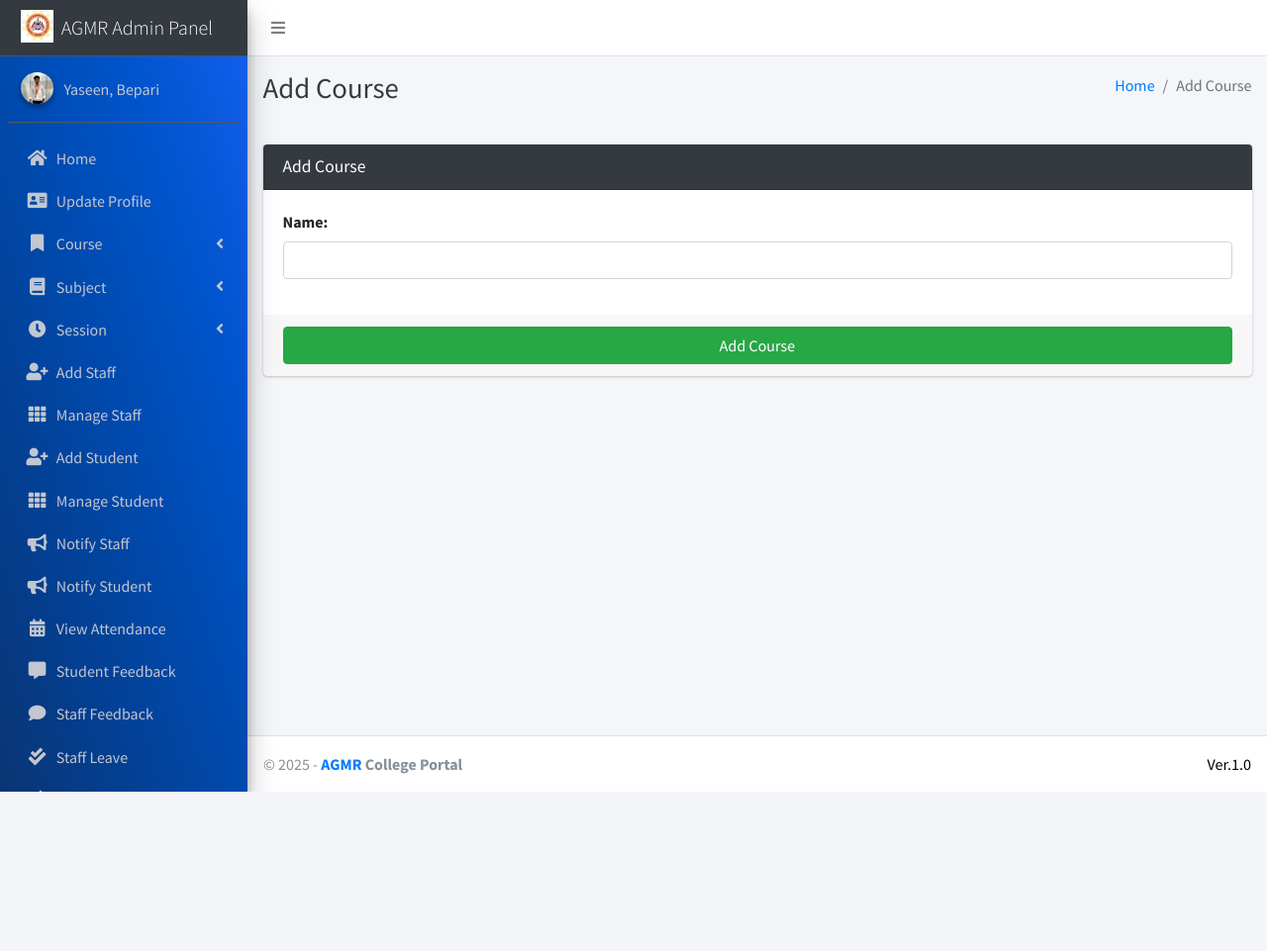
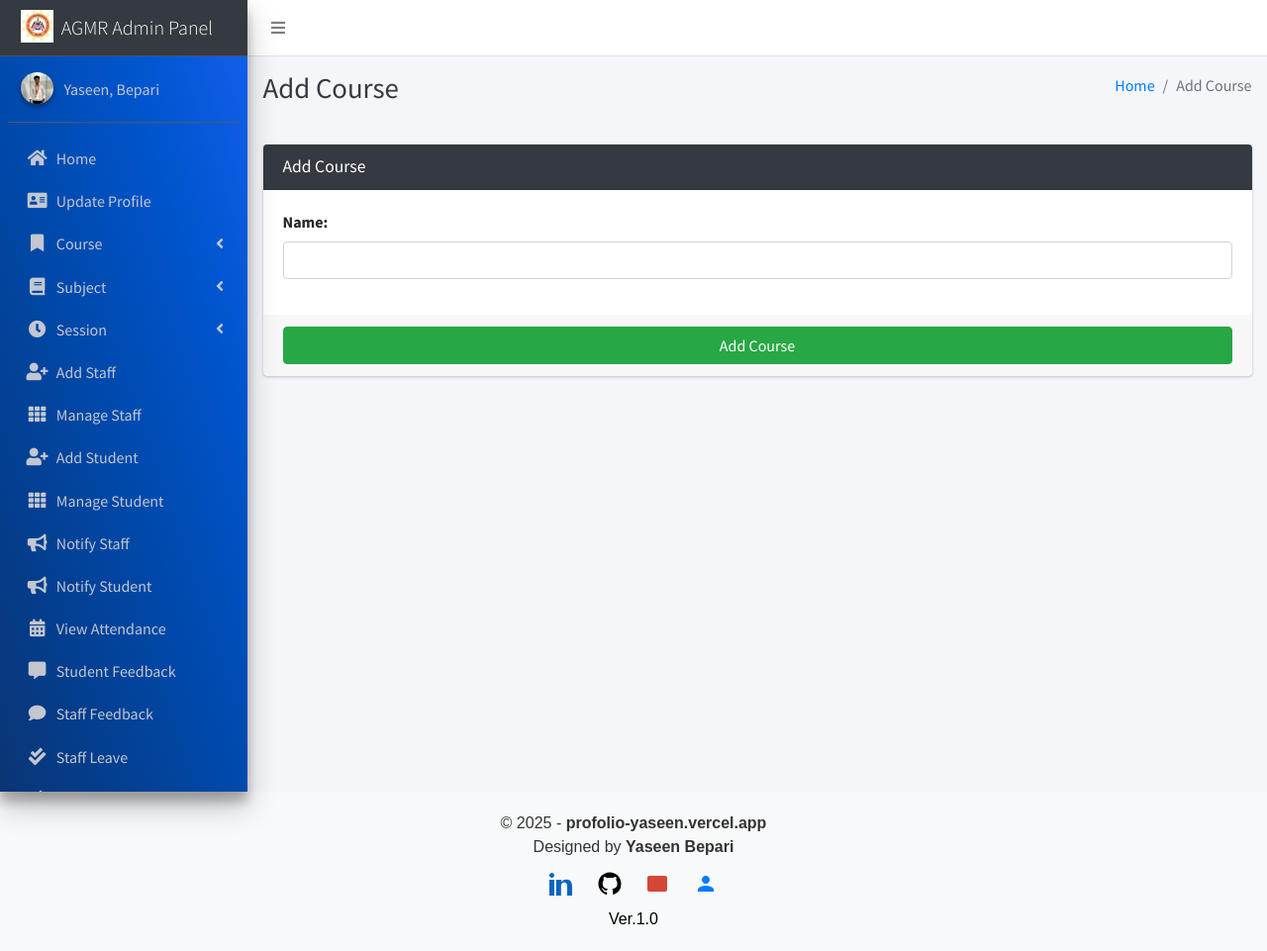
Before and after one commit to YaseenBepari/CollegeERP-System, a Django app: page /course/add in a window 1280 px wide. Shown: the whole page at 99% size. Before the commit the page ends 800 px from the top, so only its background shows below. Run offline with Django 3.2, Linux system fonts and the light colour scheme; a user stored in the database is signed in; some libraries are stand-ins or nearby versions.

Commit message:
Describe your changes here

```diff
--- a/main_app/templates/main_app/footer.html
+++ b/main_app/templates/main_app/footer.html
@@ -1,14 +1,43 @@
-{% comment %} <footer class="main-footer">
-    &copy; {% now "Y" %} - <strong>AGMR College Management System</strong>
+<footer style="text-align: center; padding: 20px; background: #f8f9fa; font-family: Arial, sans-serif; color: #333;">
+  &copy; 2025 -
+  <strong>
+    <a href="https://profolio-yaseen.vercel.app/index.html" target="_blank" style="color: #333; text-decoration: none;">
+      profolio-yaseen.vercel.app
+    </a>
+  </strong>
+  <br>
+  Designed by <strong>Yaseen Bepari</strong>
+  <div style="margin-top: 12px;">
+    <!-- LinkedIn -->
+    <a href="https://www.linkedin.com/in/yaseen-bepari-18a70725b/" target="_blank" style="margin: 0 10px; display: inline-block;" aria-label="LinkedIn">
+      <svg xmlns="http://www.w3.org/2000/svg" width="24" height="24" fill="#0A66C2" viewBox="0 0 24 24" role="img">
+        <path d="M4.98 3.5C4.98 4.88 3.88 6 2.5 6S0 4.88 0 3.5 1.12 1 2.5 1s2.48 1.12 2.48 2.5zM0 8h5v16H0V8zm7.5 0h4.75v2.33h.07c.66-1.25 2.28-2.56 4.7-2.56 5.03 0 6 3.31 6 7.61V24h-5V15.43c0-2.06-.04-4.7-2.87-4.7-2.87 0-3.31 2.25-3.31 4.57V24h-5V8z"/>
+      </svg>
+    </a>
 
-    <div class="float-right d-none d-sm-inline-block">
-       Ver.1.0
-    </div>
-</footer> {% endcomment %}
-<footer class="main-footer">
-    &copy; {% now "Y" %} - <strong><span><a href="https://www.agmrcet.ac.in/">AGMR</a></span> College Portal</strong>
+    <!-- GitHub -->
+    <a href="https://github.com/YaseenBepari" target="_blank" style="margin: 0 10px; display: inline-block;" aria-label="GitHub">
+      <svg xmlns="http://www.w3.org/2000/svg" width="24" height="24" fill="#000" viewBox="0 0 24 24" role="img">
+        <path d="M12 .5C5.65.5.5 5.65.5 12c0 5.1 3.3 9.44 7.9 10.98.58.1.8-.25.8-.57v-2c-3.2.7-3.87-1.54-3.87-1.54-.53-1.34-1.3-1.7-1.3-1.7-1.06-.72.08-.7.08-.7 1.17.08 1.78 1.2 1.78 1.2 1.04 1.78 2.73 1.26 3.4.97.1-.75.4-1.26.72-1.55-2.56-.3-5.26-1.28-5.26-5.7 0-1.26.45-2.3 1.2-3.1-.12-.3-.52-1.52.12-3.17 0 0 .98-.3 3.2 1.2a11.06 11.06 0 012.92-.4c.99 0 2 .13 2.92.4 2.2-1.5 3.2-1.2 3.2-1.2.64 1.65.24 2.87.12 3.17.75.8 1.2 1.84 1.2 3.1 0 4.43-2.7 5.4-5.27 5.7.4.35.75 1.05.75 2.12v3.15c0 .3.22.68.82.57A11.52 11.52 0 0023.5 12c0-6.35-5.15-11.5-11.5-11.5z"/>
+      </svg>
+    </a>
 
-    <div class="float-right d-none d-sm-inline-block" style="color: black;">
-       Ver.1.0
-    </div>
+    <!-- Email -->
+    <a href="mailto:yaseenbepari2002@gmail.com" target="_blank" style="margin: 0 10px; display: inline-block;" aria-label="Email">
+      <svg xmlns="http://www.w3.org/2000/svg" width="24" height="24" fill="#D44638" viewBox="0 0 24 24" role="img">
+        <path d="M20 4H4c-1.1 0-2 .9-2 2v12c0 1.1.9 2 2 2h16c1.1 0 2-.9 2-2V6c0-1.1-.9-2-2-2zM4 8.5l8 5 8-5V6l-8 5-8-5v2.5z"/>
+      </svg>
+    </a>
+
+    <!-- Portfolio (Profile Icon) -->
+    <a href="https://profolio-yaseen.vercel.app/index.html" target="_blank" style="margin: 0 10px; display: inline-block;" aria-label="Portfolio">
+      <svg xmlns="http://www.w3.org/2000/svg" height="24" width="24" fill="#007bff" viewBox="0 0 24 24" role="img">
+        <path d="M12 12c2.21 0 4-1.79 4-4s-1.79-4-4-4-4 1.79-4 4 1.79 4 4 4zm0 2c-2.67 0-8 1.34-8 4v2h16v-2c0-2.66-5.33-4-8-4z"/>
+      </svg>
+    </a>
+  </div>
+
+  <div style="margin-top: 12px; color: black;">
+    Ver.1.0
+  </div>
 </footer>
--- a/main_app/templates/main_app/index.html
+++ b/main_app/templates/main_app/index.html
@@ -27,6 +27,8 @@
     <link rel="stylesheet" href="{% static 'plugins/daterangepicker/daterangepicker.css'%} ">
     <!-- summernote -->
     <link rel="stylesheet" href="{% static 'plugins/summernote/summernote-bs4.css'%} ">
+    <link href="https://unpkg.com/boxicons@2.1.4/css/boxicons.min.css" rel="stylesheet" />
+
     <!-- Google Font: Source Sans Pro -->
     <link href="https://fonts.googleapis.com/css?family=Source+Sans+Pro:300,400,400i,700" rel="stylesheet">
 </head>
```
Also changed, not shown: db.sqlite3.
